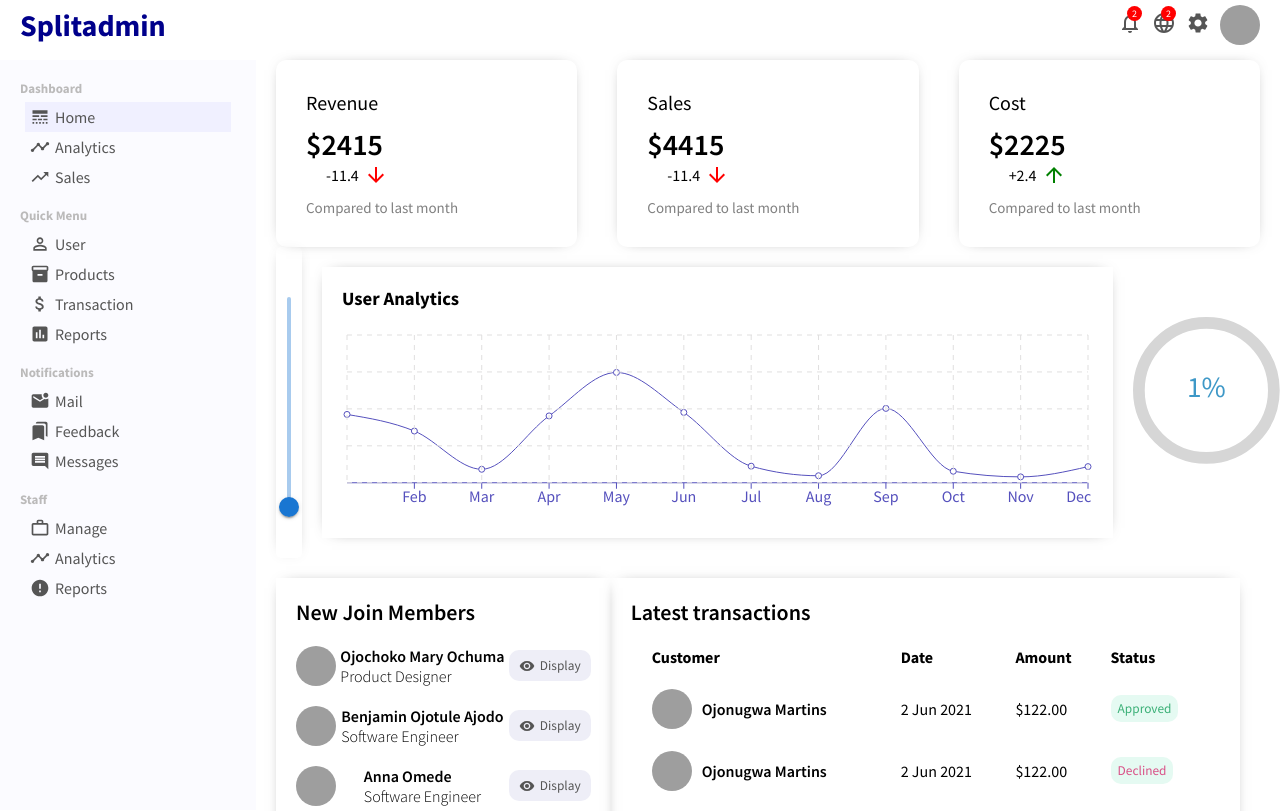
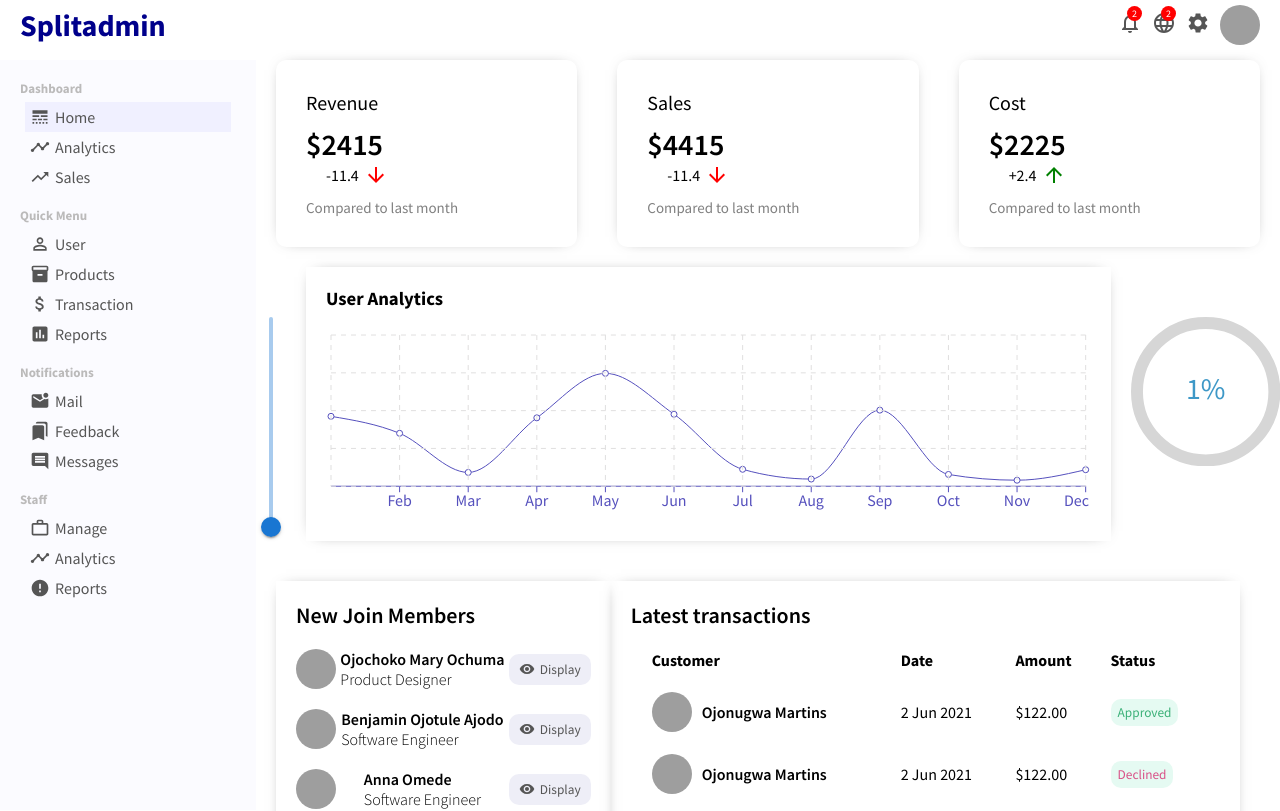
Before and after one commit to Ojotule-Benjamin/Regen-project, a React (Create React App) app: page / in a window 1280 px wide. Shown: the top 811 px of the page. Built offline with nearby package versions, Linux system fonts and the light colour scheme; grey boxes are pictures that could not be loaded.

Commit message:
edited the home component

```diff
--- a/src/pages/home/Home.jsx
+++ b/src/pages/home/Home.jsx
@@ -8,7 +8,7 @@ import WidgetSm from '../../components/widgetSm/WidgetSm'
 import VerticalSlider from '../../components/slider/VerticalSlider'
 import '../../components/slider/verticalSlider.css';
 import ProgressBar from '../../components/progressBar/ProgressBar'
-import { red } from '@mui/material/colors'
+
 
 
 const Home = (props) => {
@@ -32,11 +32,17 @@ const Home = (props) => {
     <div className='home'>
         <FeaturedInfo featuredInfoDataSlider = {valueOfSlider}/>
         <div className='chartContainer'>
-          <div className="SliderBar">
-            <VerticalSlider onDataSet={getSliderValue}/>
+          <div style={{ marginTop: 70}}>
+          <VerticalSlider onDataSet={getSliderValue}/>
           </div>
-          <Chart data={userDataTransform} title="User Analytics" grid dataKey="Active User"/>
-          <div style={{ width: 200, height: 200, border: 10, marginTop: 70, backgroundColor: red}}>
+
+
+          <Chart
+          data={userDataTransform}
+          title="User Analytics"
+          grid dataKey="Active User"/>
+
+          <div style={{ width: 200, height: 200, border: 10, marginTop: 70,}}>
             <ProgressBar sliderValueDis={sliderValue}/>
           </div>
         </div>
```
